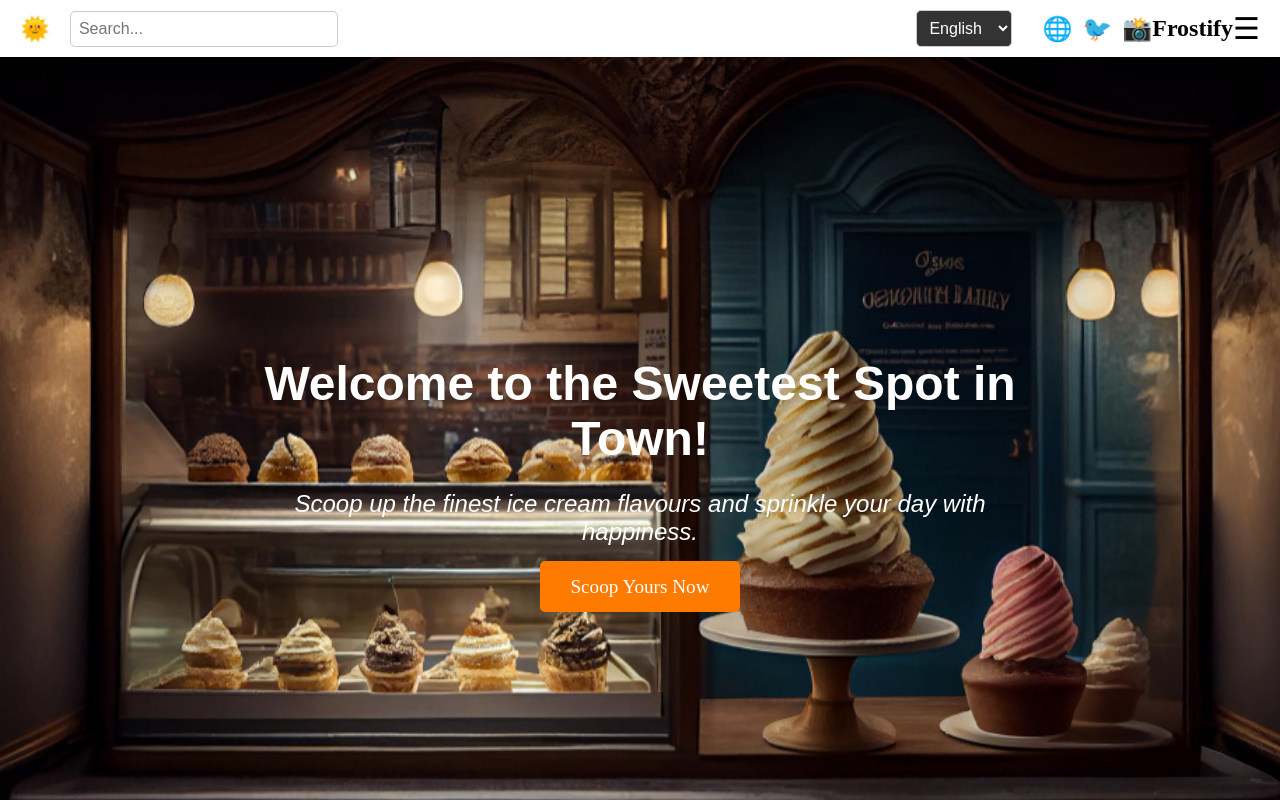
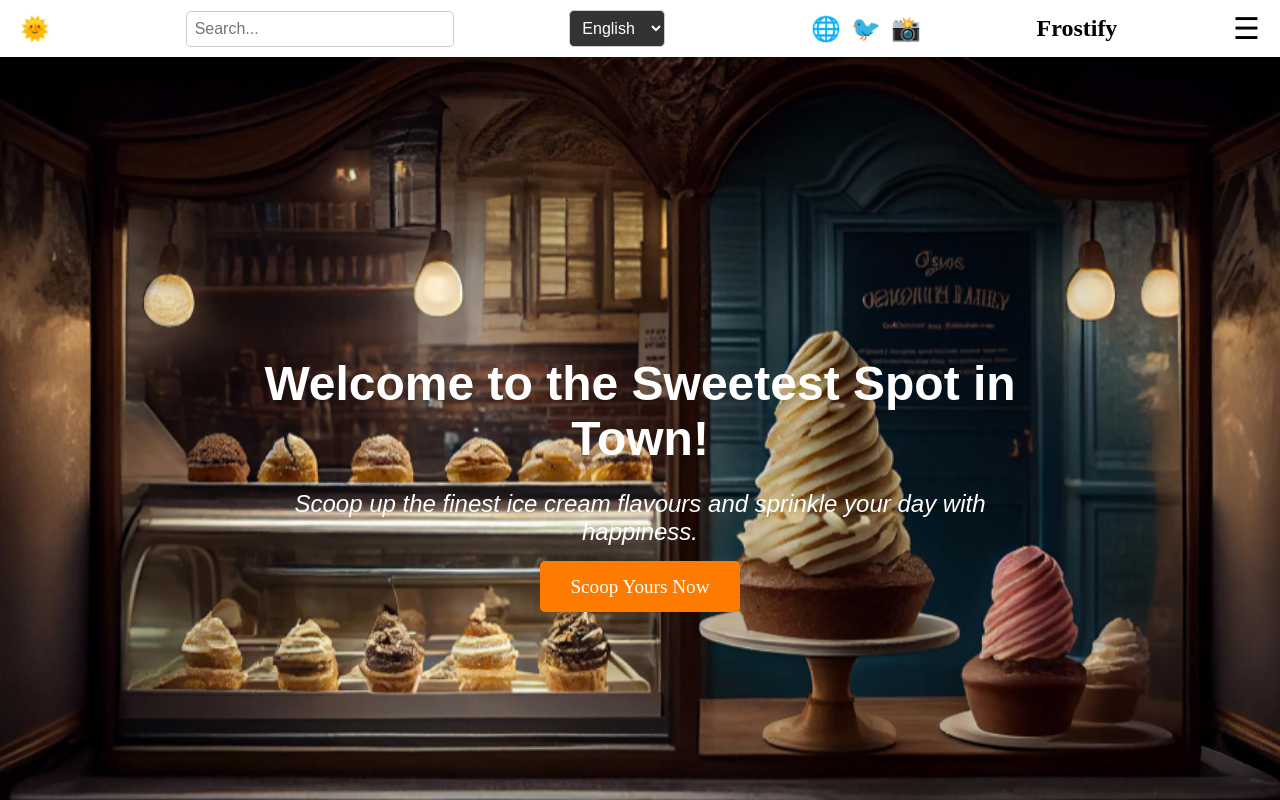
Before and after one commit to Perpetualisi/IceCream, a React (Vite) app: page / in a window 1280 px wide. Shown: the top 800 px of the page. Built offline with nearby package versions, Linux system fonts and the light colour scheme.

Commit message:
Updated mobile search bar alignment

```diff
--- a/src/Components/Navbar/Navbar.css
+++ b/src/Components/Navbar/Navbar.css
@@ -137,6 +137,10 @@
         align-items: center;
         width: 100%;
     }
+    .search-bar {
+        margin-left: 0;
+        margin-right: auto;
+    }
 
 
     .logo {
@@ -145,9 +149,6 @@
 
     .search-bar input {
         width: 150px;
-    }
-    .search-bar {
-        margin-right: auto;
     }
 
 
@@ -170,9 +171,6 @@
     .search-bar input {
         width: 250px;
     }
-    .search-bar {
-        margin-right: auto;
-    }
 
     .language-selector select {
         display: inline-block;
```
